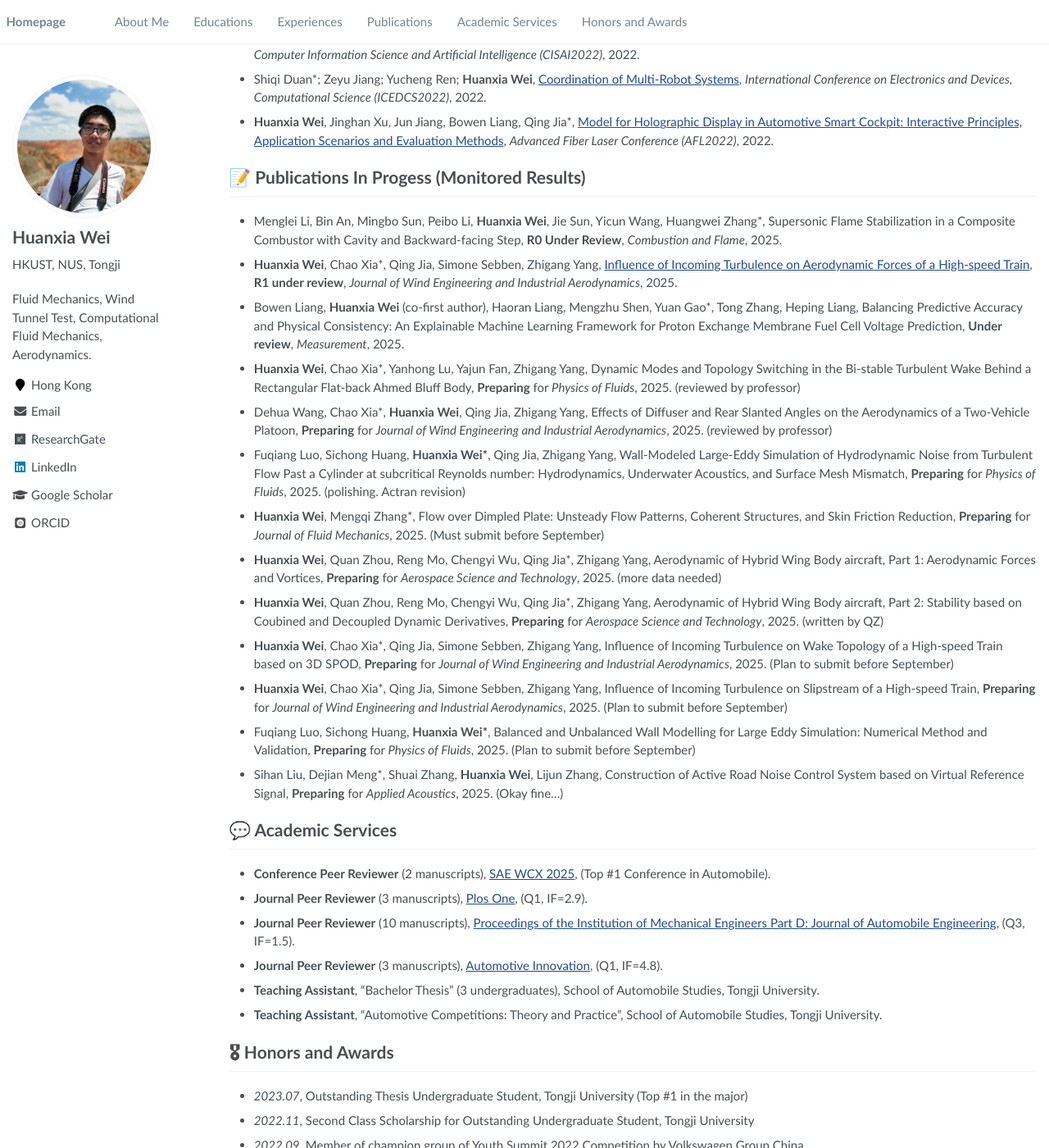
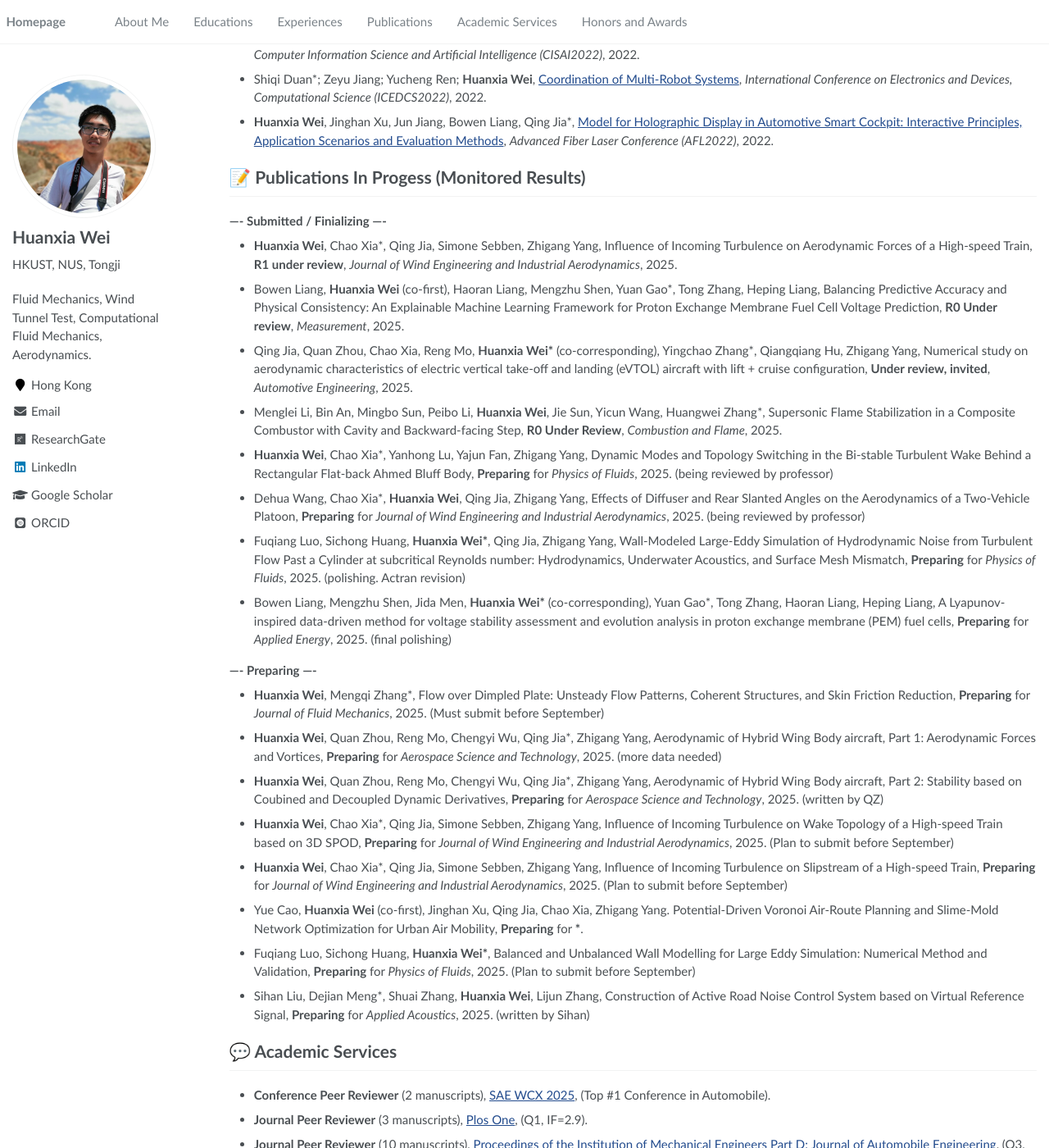
Before and after one commit to hweifluids/academicpage-dev1, a Jekyll site: the page built from _pages/about.md, in a window 1280 px wide and 1400 px high, scrolled down 1787 px. Shown: the whole window at 82% size. Built offline with Jekyll 4.4.1, drawn with Linux system fonts in a browser that asks for light colours; some web fonts are replaced.

Commit message:
Update about.md

```diff
--- a/_pages/about.md
+++ b/_pages/about.md
@@ -121,26 +121,32 @@ He has little citation     <a href="https://scholar.google.com/citations?user=5s
 # 📝 Publications In Progess (Monitored Results)
 <span class='anchor' id='-publicationsIP'></span>
 
+**---- Submitted / Finializing ----**
+
+
+
+- **Huanxia Wei**, Chao Xia\*, Qing Jia, Simone Sebben, Zhigang Yang, Influence of Incoming Turbulence on Aerodynamic Forces of a High-speed Train, **R1 under review**, *Journal of Wind Engineering and Industrial Aerodynamics*, 2025.
+
+- Bowen Liang, **Huanxia Wei** (co-first), Haoran Liang, Mengzhu Shen, Yuan Gao\*, Tong Zhang, Heping Liang, Balancing Predictive Accuracy and Physical Consistency: An Explainable Machine Learning Framework for Proton Exchange Membrane Fuel Cell Voltage Prediction, **R0 Under review**, *Measurement*, 2025.
+
+- Qing Jia, Quan Zhou, Chao Xia, Reng Mo, **Huanxia Wei\*** (co-corresponding), Yingchao Zhang\*, Qiangqiang Hu, Zhigang Yang, Numerical study on aerodynamic characteristics of electric vertical take-off and landing (eVTOL) aircraft with lift + cruise configuration, **Under review, invited**, *Automotive Engineering*, 2025.
+
 - Menglei Li, Bin An, Mingbo Sun, Peibo Li, **Huanxia Wei**, Jie Sun, Yicun Wang, Huangwei Zhang\*, Supersonic Flame Stabilization in a Composite Combustor with Cavity and Backward-facing Step, **R0 Under Review**, *Combustion and Flame*, 2025.
 
-- **Huanxia Wei**, Chao Xia\*, Qing Jia, Simone Sebben, Zhigang Yang, [Influence of Incoming Turbulence on Aerodynamic Forces of a High-speed Train](https://github.com/hweifluids/hweifluids.github.io/raw/refs/heads/main/files/Preprints/HST_Turbulence_PartOne_Forces.pdf), **R1 under review**, *Journal of Wind Engineering and Industrial Aerodynamics*, 2025.
+- **Huanxia Wei**, Chao Xia\*, Yanhong Lu, Yajun Fan, Zhigang Yang, Dynamic Modes and Topology Switching in the Bi-stable Turbulent Wake Behind a Rectangular Flat-back Ahmed Bluff Body, **Preparing** for *Physics of Fluids*, 2025. (being reviewed by professor)
 
-- Bowen Liang, **Huanxia Wei** (co-first author), Haoran Liang, Mengzhu Shen, Yuan Gao\*, Tong Zhang, Heping Liang, Balancing Predictive Accuracy and Physical Consistency: An Explainable Machine Learning Framework for Proton Exchange Membrane Fuel Cell Voltage Prediction, **Under review**, *Measurement*, 2025.
-
-- **Huanxia Wei**, Chao Xia\*, Yanhong Lu, Yajun Fan, Zhigang Yang, Dynamic Modes and Topology Switching in the Bi-stable Turbulent Wake Behind a Rectangular Flat-back Ahmed Bluff Body, **Preparing** for *Physics of Fluids*, 2025. (reviewed by professor)
-
-- Dehua Wang, Chao Xia\*, **Huanxia Wei**, Qing Jia, Zhigang Yang, Effects of Diffuser and Rear Slanted Angles on the Aerodynamics of a Two-Vehicle Platoon, **Preparing** for *Journal of Wind Engineering and Industrial Aerodynamics*, 2025. (reviewed by professor)
+- Dehua Wang, Chao Xia\*, **Huanxia Wei**, Qing Jia, Zhigang Yang, Effects of Diffuser and Rear Slanted Angles on the Aerodynamics of a Two-Vehicle Platoon, **Preparing** for *Journal of Wind Engineering and Industrial Aerodynamics*, 2025. (being reviewed by professor)
 
 - Fuqiang Luo, Sichong Huang, **Huanxia Wei\***, Qing Jia, Zhigang Yang, Wall-Modeled Large-Eddy Simulation of Hydrodynamic Noise from Turbulent Flow Past a Cylinder at subcritical Reynolds number: Hydrodynamics, Underwater Acoustics, and Surface Mesh Mismatch, **Preparing** for *Physics of Fluids*, 2025. (polishing. Actran revision)
+
+
+- Bowen Liang, Mengzhu Shen, Jida Men, **Huanxia Wei\*** (co-corresponding), Yuan Gao\*, Tong Zhang, Haoran Liang, Heping Liang, A Lyapunov-inspired data-driven method for voltage stability assessment and evolution analysis in proton exchange membrane (PEM) fuel cells, **Preparing** for *Applied Energy*, 2025. (final polishing)
 
 
 
 
 
-
-
-
-
+**---- Preparing ----**
 
 - **Huanxia Wei**, Mengqi Zhang\*, Flow over Dimpled Plate: Unsteady Flow Patterns, Coherent Structures, and Skin Friction Reduction, **Preparing** for *Journal of Fluid Mechanics*, 2025. (Must submit before September)
 
@@ -156,9 +162,16 @@ He has little citation     <a href="https://scholar.google.com/citations?user=5s
 
 - **Huanxia Wei**, Chao Xia\*, Qing Jia, Simone Sebben, Zhigang Yang, Influence of Incoming Turbulence on Slipstream of a High-speed Train, **Preparing** for *Journal of Wind Engineering and Industrial Aerodynamics*, 2025. (Plan to submit before September)
 
+- Yue Cao, **Huanxia Wei** (co-first), Jinghan Xu, Qing Jia, Chao Xia, Zhigang Yang. Potential-Driven Voronoi Air-Route Planning and Slime-Mold Network Optimization for Urban Air Mobility, **Preparing** for **\***.
+
+
+
+
+
+
 - Fuqiang Luo, Sichong Huang, **Huanxia Wei\***, Balanced and Unbalanced Wall Modelling for Large Eddy Simulation: Numerical Method and Validation, **Preparing** for *Physics of Fluids*, 2025. (Plan to submit before September)
 
-- Sihan Liu, Dejian Meng\*, Shuai Zhang, **Huanxia Wei**, Lijun Zhang, Construction of Active Road Noise Control System based on Virtual Reference Signal, **Preparing** for *Applied Acoustics*, 2025. (Okay fine...)
+- Sihan Liu, Dejian Meng\*, Shuai Zhang, **Huanxia Wei**, Lijun Zhang, Construction of Active Road Noise Control System based on Virtual Reference Signal, **Preparing** for *Applied Acoustics*, 2025. (written by Sihan)
 
 
 
```
